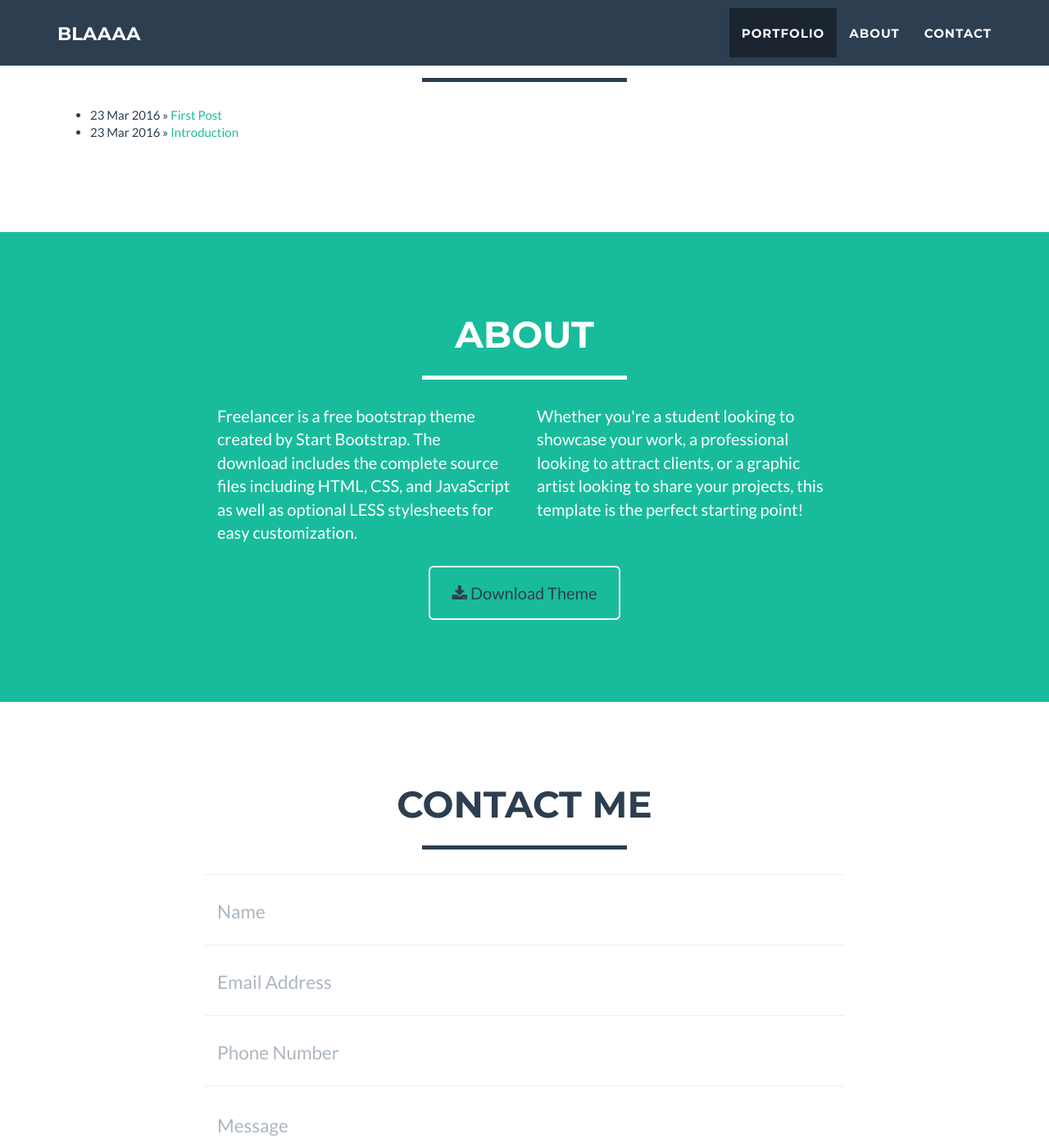
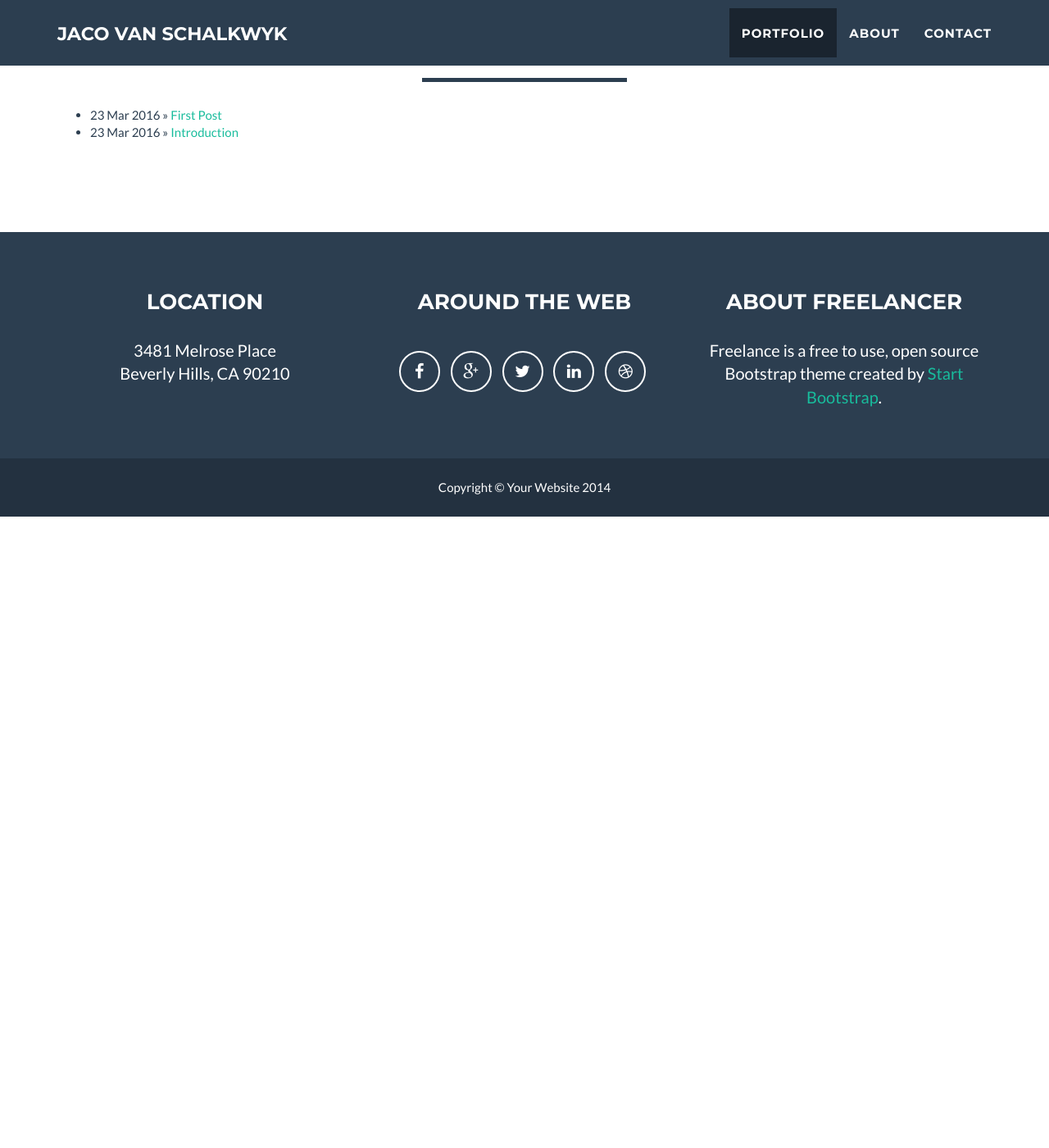
Before and after one commit to SchalkwykJC/SchalkwykJC.github.io, a Jekyll site: the page built from index.html, in a window 1280 px wide and 1400 px high, scrolled down 855 px. Shown: the whole window at 82% size. Built offline with Jekyll 4.4.1, drawn with Linux system fonts in a browser that asks for light colours; nearby versions of some CDN libraries; after the commit the page ends 1485 px from its top, so only the background shows below that.

Commit message:
removed about and contact section

```diff
--- a/_layouts/default.html
+++ b/_layouts/default.html
@@ -44,7 +44,7 @@
                     <span class="icon-bar"></span>
                     <span class="icon-bar"></span>
                 </button>
-                <a class="navbar-brand" href="#page-top">Blaaaa</a>
+                <a class="navbar-brand" href="#page-top">Jaco van Schalkwyk</a>
             </div>
 
             <!-- Collect the nav links, forms, and other content for toggling -->
```
Also changed, not shown: index.html (+8 -2 lines).
